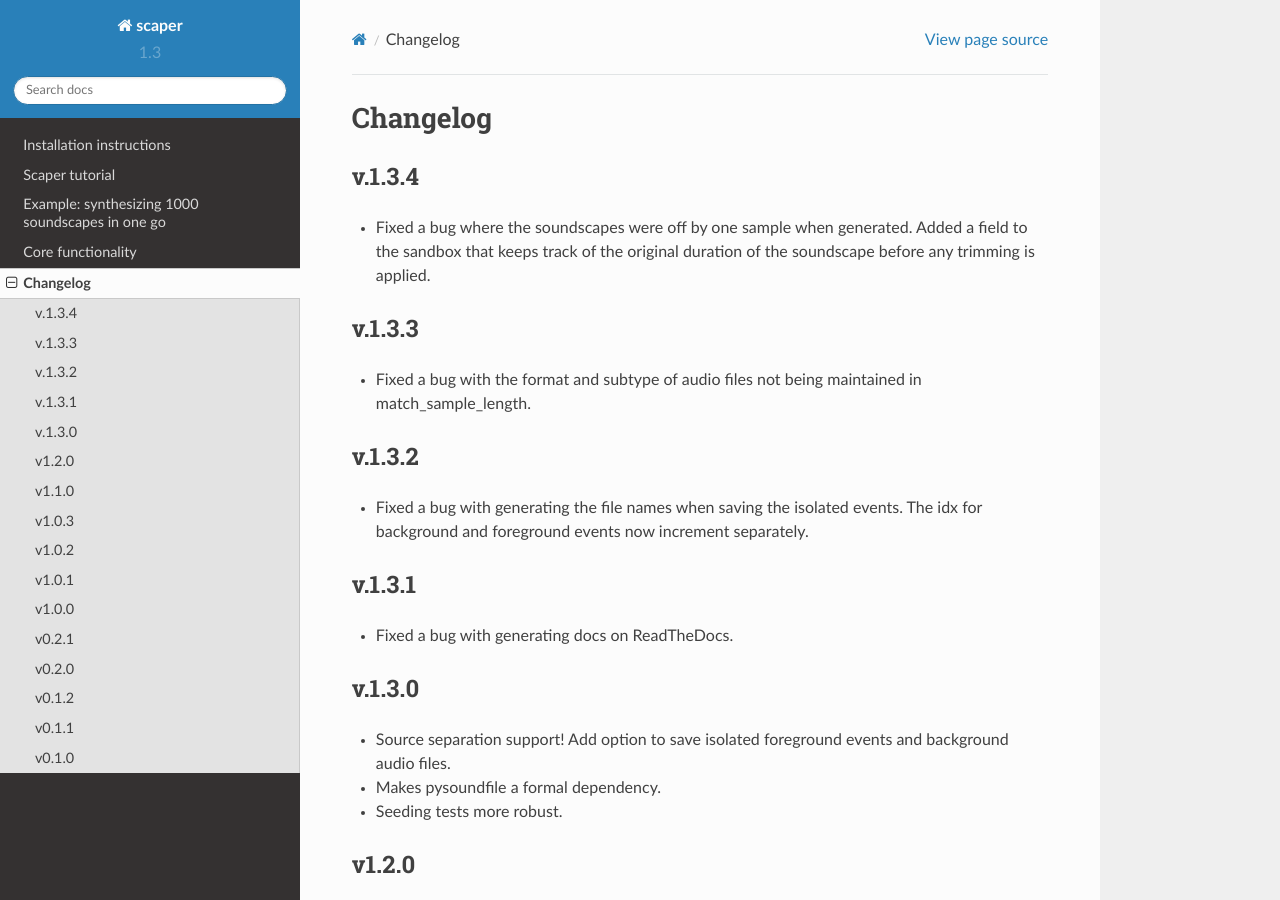
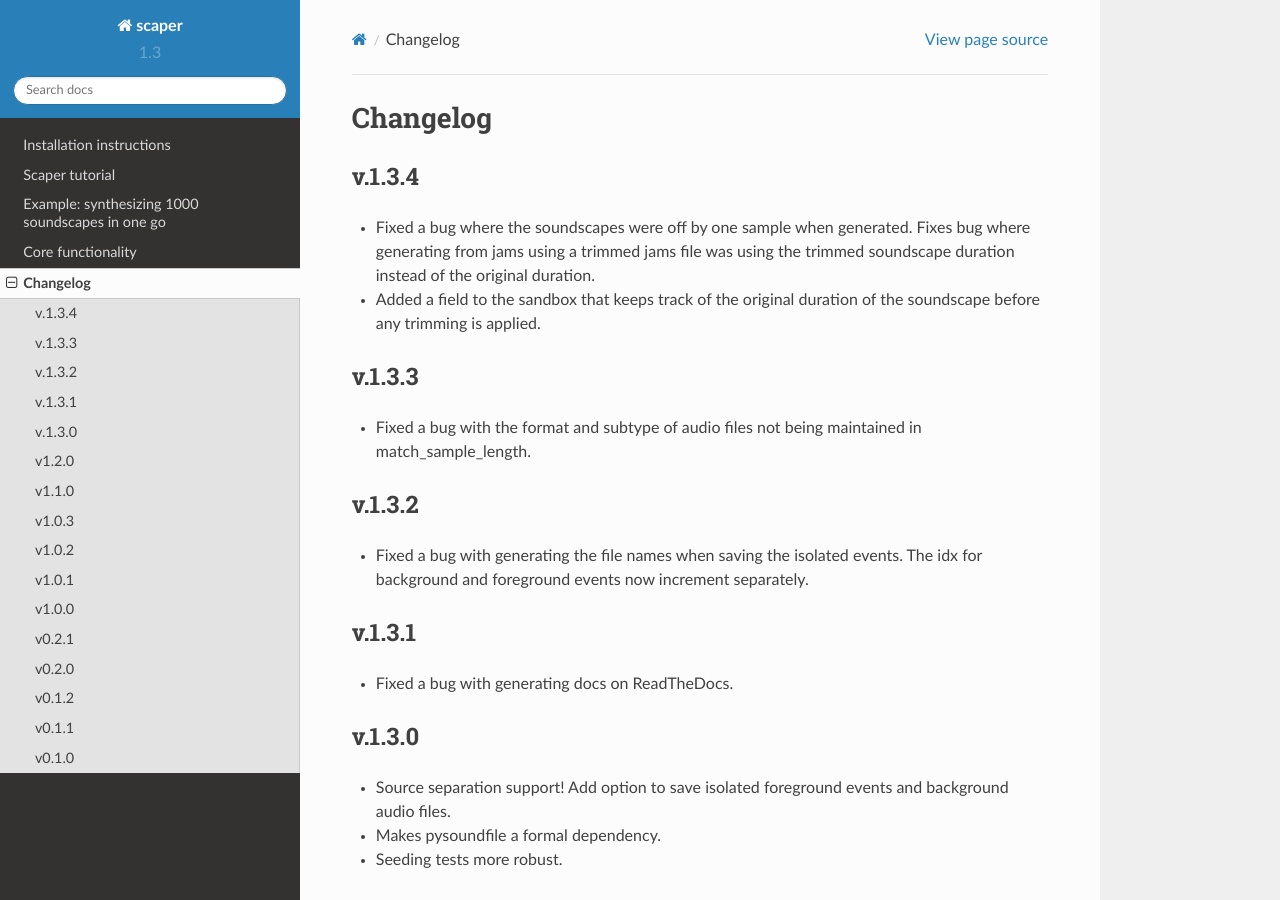
Before and after one commit to justinsalamon/scaper, a Sphinx documentation site: the page built from docs/changes.rst, in a window 1280 px wide and 900 px high. Built offline with Sphinx 7.4.7 and the Read the Docs theme 2.0.0, drawn with Linux system fonts in a browser that asks for light colours.

Commit message:
adding stuff to changelog

```diff
--- a/docs/changes.rst
+++ b/docs/changes.rst
@@ -4,9 +4,11 @@ Changelog
 ---------
 v.1.3.4
 ~~~~~~~
-- Fixed a bug where the soundscapes were off by one sample when generated. Added a
-  field to the sandbox that keeps track of the original duration of the soundscape
-  before any trimming is applied.
+- Fixed a bug where the soundscapes were off by one sample when generated. Fixes bug
+  where generating from jams using a trimmed jams file was using the trimmed soundscape
+  duration instead of the original duration.
+- Added a field to the sandbox that keeps track of the original duration of the
+  soundscape before any trimming is applied.
 
 v.1.3.3
 ~~~~~~~
```
